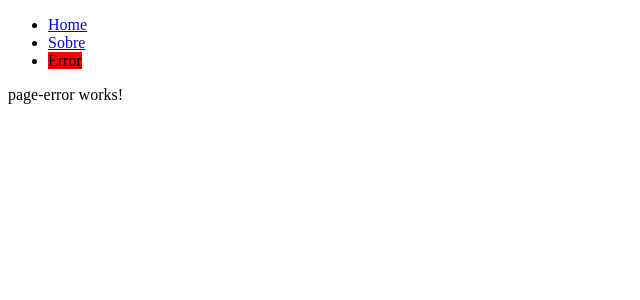
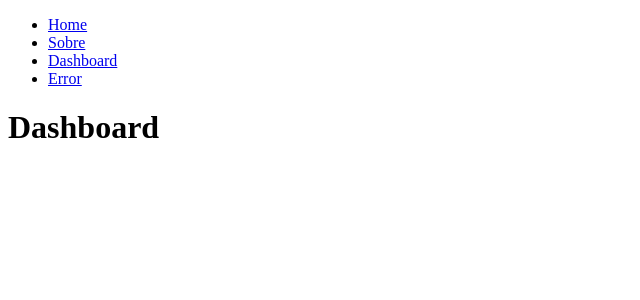
Before and after one commit to danizelrocha/Pratica_Angular_4, an Angular app in the folder routes/: page /dashboard in a window 1280 px wide. Before the commit this address led to /404. Shown: the top 300 px of the page, without its empty margins (0-640 px from the left). Built offline with nearby package versions, Linux system fonts and the light colour scheme.

Commit message:
Dashboard

```diff
--- a/routes/src/app/app-routing.module.ts
+++ b/routes/src/app/app-routing.module.ts
@@ -3,15 +3,20 @@ import { RouterModule, Routes } from '@angular/router';
 
 //Pages
 import { HomeComponent } from './pages/home/home.component';
+import { SobreComponent } from './pages/sobre/sobre.component';
 import { PageErrorComponent } from './pages/page-error/page-error.component';
-import { SobreComponent } from './pages/sobre/sobre.component';
 
 const routes: Routes = [
   { path:'', component: HomeComponent, pathMatch:'full'},
-
-  { path:'sobre', component: SobreComponent, children: [ //    :id/:username
-    { path:'daniel', component: SobreComponent}
-   ]}, //    :id/:username
+  {
+    path:'sobre', component: SobreComponent, children: [
+     { path:'daniel', component: SobreComponent}
+    ]
+  },
+  {
+    path: 'dashboard',
+    loadChildren:() => import('./dashboard/dashboard.module').then( m => m.DashboardModule)
+  },
   { path:'404', component: PageErrorComponent},
   { path:'**', redirectTo: '404'}
 ];
--- /dev/null
+++ b/routes/src/app/dashboard/pages/home/home.component.html
@@ -0,0 +1 @@
+<h1>Dashboard</h1>
--- a/routes/src/app/shared/menu/menu.component.html
+++ b/routes/src/app/shared/menu/menu.component.html
@@ -12,8 +12,13 @@
         <a
           routerLink="/sobre"
           [routerLinkActive]="['active']"
-          [routerLinkActiveOptions]="{ exact: true }"
         >Sobre</a>
+      </li>
+      <li>
+        <a
+          routerLink="/dashborad"
+          [routerLinkActive]="['active']"
+        >Dashboard</a>
       </li>
       <li>
         <a
```
Also changed, not shown: routes/src/app/dashboard/dashboard-routing.module.ts (added, +18 -0 lines), routes/src/app/dashboard/dashboard.module.ts (added, +15 -0 lines), routes/src/app/dashboard/pages/home/home.component.ts (added, +10 -0 lines), routes/src/app/dashboard/pages/home/home.component.scss (added), 1 other file (tests, documents, lock files or other folders).
